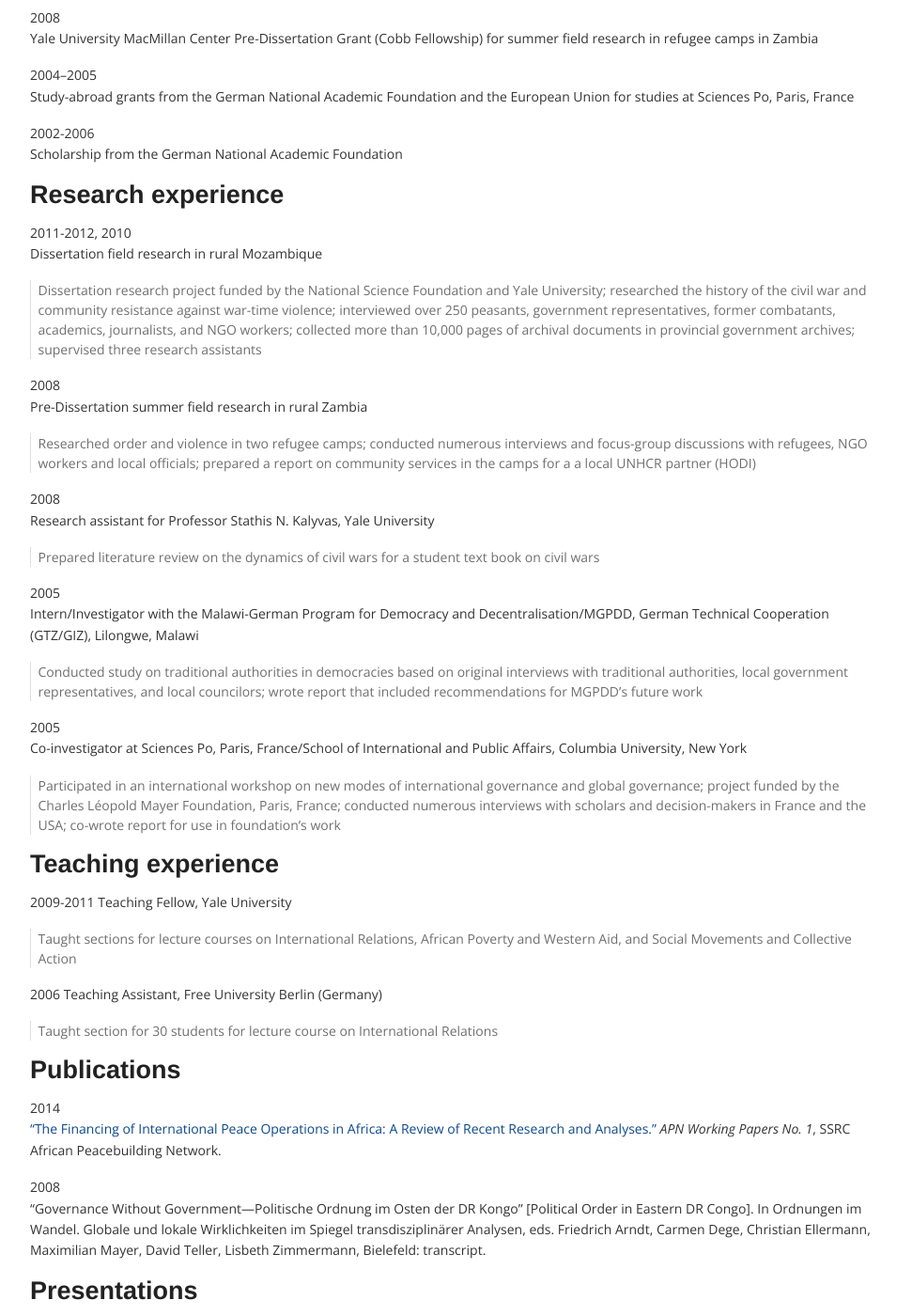
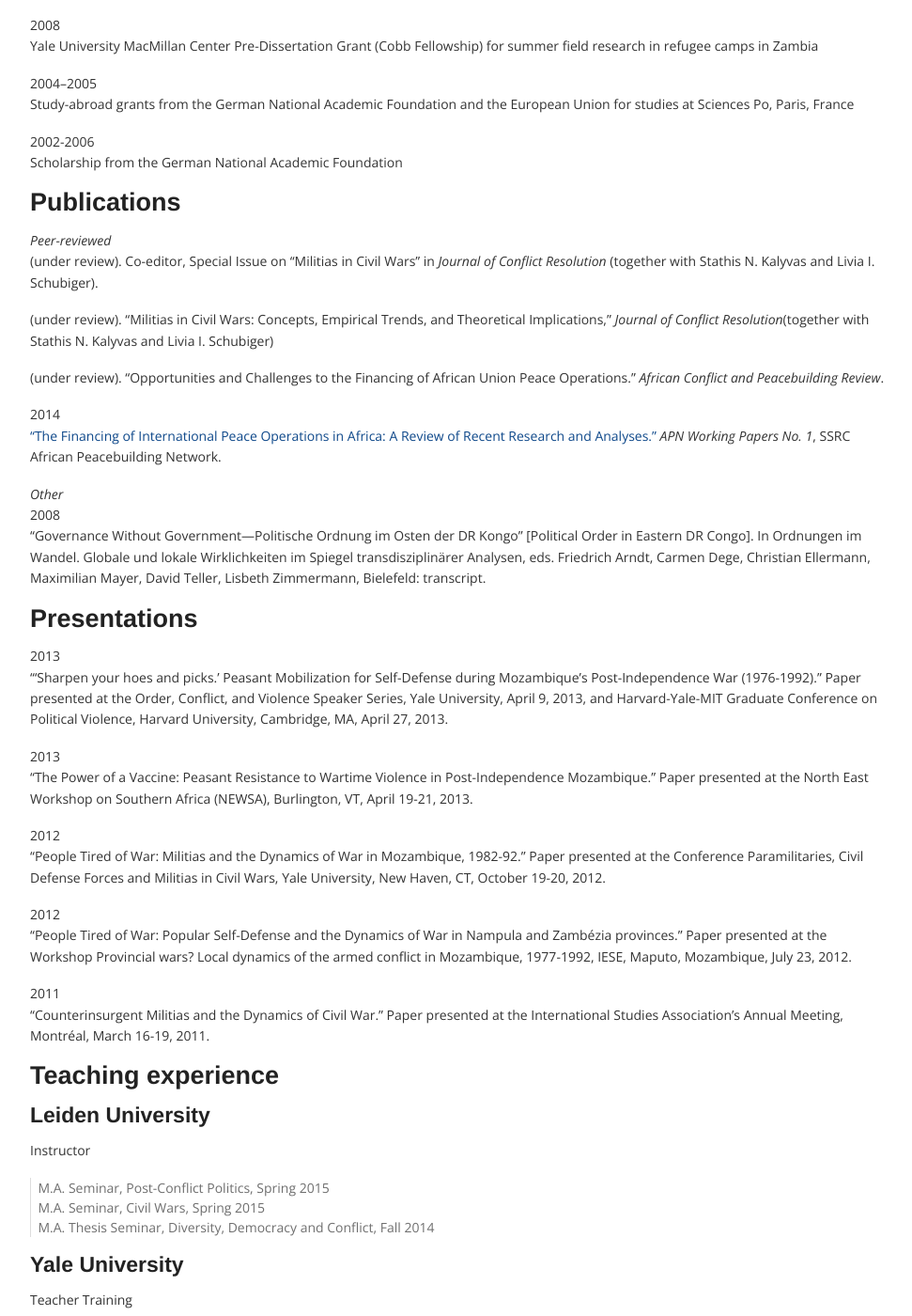
Before and after one commit to corinnajentzsch/corinnajentzsch.github.io, a Jekyll site: the page built from cv.md, in a window 1280 px wide and 1400 px high, scrolled down 1111 px. Shown: the whole window at 94% size, without its empty margins (153-1124 px from the left). Built offline with Jekyll 4.4.1, drawn with Linux system fonts in a browser that asks for light colours; nearby versions of some CDN libraries; library files that are not in the unit come from our copies; some of the changed text lies outside the part shown.

Commit message:
Updated cv.md

```diff
--- a/cv.md
+++ b/cv.md
@@ -9,6 +9,11 @@ banner: "![Lugela, Zambezia](/assets/media/lugela-btr.jpg)"
 
 You can download a complete version of my CV [here](https://dl.dropboxusercontent.com/u/8807102/Jentzsch_CV.pdf "Jentzsch CV").
 
+### Current Position
+
+2014—
+Assistant Professor (UD 2), Institute of Political Science, Leiden University, Leiden, The Netherlands
+
 ### Education
 
 2007-
@@ -16,17 +21,12 @@ Ph.D. program in Political Science, Yale University (M.A. 2010, M.Phil. 2011, Ph
 
 > Dissertation: Militias and the Dynamics of Civil Wars
 > Dissertation Committee: Elisabeth J. Wood (chair), Stathis N. Kalyvas, Mike McGovern
-> Field examinations: Comparative Politics, International Relations, Political Sociology
 
 2006
 Diplom (M.A. equivalent) in Political Science, Free University Berlin, Germany
 
-> Fields of specialization: International Relations, Political Theory
-
 2004–2005
 Exchange program at Sciences Po, Paris, France
-
-> Fields of specialization: International Conflict and Development
 
 ### Honors and fellowships
 
@@ -48,50 +48,19 @@ Study-abroad grants from the German National Academic Foundation and the Europea
 2002-2006
 Scholarship from the German National Academic Foundation
 
-### Research experience
+### Publications
 
-2011-2012, 2010
-Dissertation field research in rural Mozambique
+_Peer-reviewed_
+(under review). Co-editor, Special Issue on “Militias in Civil Wars” in _Journal of Conflict Resolution_ (together with Stathis N. Kalyvas and Livia I. Schubiger).
 
-> Dissertation research project funded by the National Science Foundation and Yale University; researched the history of the civil war and community resistance against war-time violence; interviewed over 250 peasants, government representatives, former combatants, academics, journalists, and NGO workers; collected more than 10,000 pages of archival documents in provincial government archives; supervised three research assistants
+(under review). “Militias in Civil Wars: Concepts, Empirical Trends, and Theoretical Implications,” _Journal of Conflict Resolution_(together with Stathis N. Kalyvas and Livia I. Schubiger)
 
-2008
-Pre-Dissertation summer field research in rural Zambia
-
-> Researched order and violence in two refugee camps; conducted numerous interviews and focus-group discussions with refugees, NGO workers and local officials; prepared a report on community services in the camps for a a local UNHCR partner (HODI)
-
-2008
-Research assistant for Professor Stathis N. Kalyvas, Yale University
-
-> Prepared literature review on the dynamics of civil wars for a student text book on civil wars
-
-2005
-Intern/Investigator with the Malawi-German Program for Democracy and Decentralisation/MGPDD, German Technical Cooperation (GTZ/GIZ), Lilongwe, Malawi
-
-> Conducted study on traditional authorities in democracies based on original interviews with traditional authorities, local government representatives, and local councilors; wrote report that included recommendations for MGPDD’s future work
-
-2005
-Co-investigator at Sciences Po, Paris, France/School of International and Public Affairs, Columbia University, New York
-
-> Participated in an international workshop on new modes of international governance and global governance; project funded by the Charles Léopold Mayer Foundation, Paris, France; conducted numerous interviews with scholars and decision-makers in France and the USA; co-wrote report for use in foundation’s work
-
-### Teaching experience
-
-2009-2011
-Teaching Fellow, Yale University
-
-> Taught sections for lecture courses on International Relations, African Poverty and Western Aid, and Social Movements and Collective Action
-
-2006
-Teaching Assistant, Free University Berlin (Germany)
-
-> Taught section for 30 students for lecture course on International Relations
-
-### Publications
+(under review). “Opportunities and Challenges to the Financing of African Union Peace Operations.” _African Conflict and Peacebuilding Review_.
 
 2014
 ["The Financing of International Peace Operations in Africa: A Review of Recent Research and Analyses."](webarchive.ssrc.org/working-papers/APN_WorkingPapers01_Jentzsch.pdf "APN WorkingPapers 01 Jentzsch") _APN Working Papers No. 1_, SSRC African Peacebuilding Network.
 
+_Other_
 2008
 “Governance Without Government—Politische Ordnung im Osten der DR Kongo” [Political Order in Eastern DR Congo]. In Ordnungen im Wandel. Globale und lokale Wirklichkeiten im Spiegel transdisziplinärer Analysen, eds. Friedrich Arndt, Carmen Dege, Christian Ellermann, Maximilian Mayer, David Teller, Lisbeth Zimmermann, Bielefeld: transcript.
 
@@ -112,6 +81,23 @@ Teaching Assistant, Free University Berlin (Germany)
 2011
 “Counterinsurgent Militias and the Dynamics of Civil War.” Paper presented at the International Studies Association’s Annual Meeting, Montréal, March 16-19, 2011.
 
+### Teaching experience
+
+####Leiden University
+Instructor
+> M.A. Seminar, Post-Conflict Politics, Spring 2015
+> M.A. Seminar, Civil Wars, Spring 2015
+> M.A. Thesis Seminar, Diversity, Democracy and Conflict, Fall 2014
+
+####Yale University
+Teacher Training
+> Yale University Certificate of College Teaching Preparation, Spring 2013
+> Teaching Fellow and Guest Lecturer, Department of Political Science, 2009-2011, 2013
+
+####Free University Berlin, Germany
+Teaching Assistant
+> Department of Political Science, 2006
+
 ### Fieldwork experience
 
 Mozambique (12 months), Malawi (3 months), Zambia (2 months)
```
